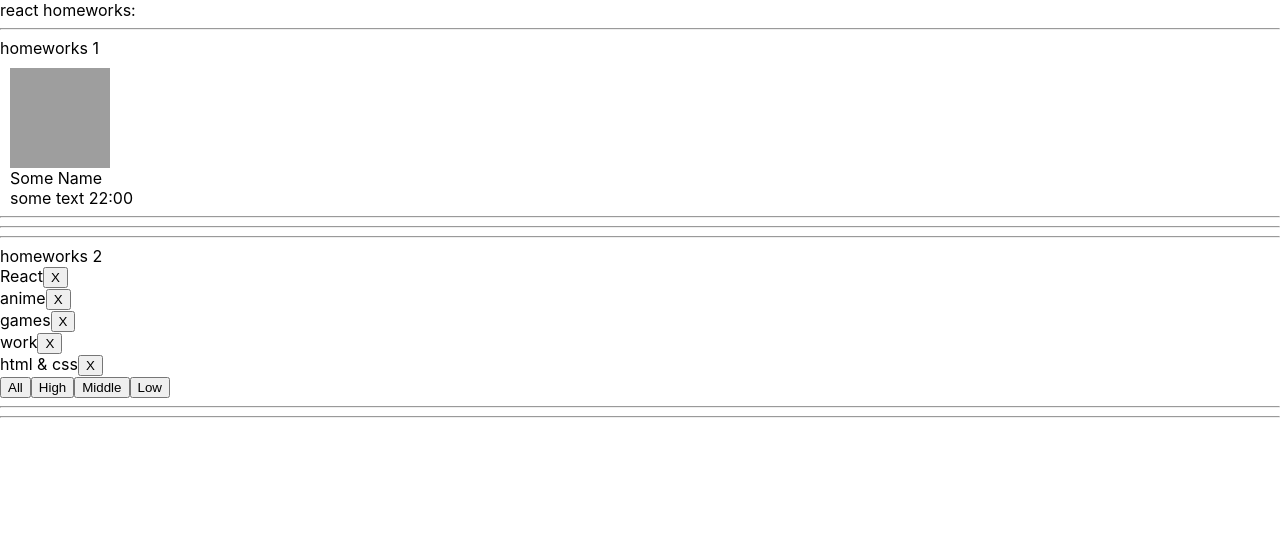
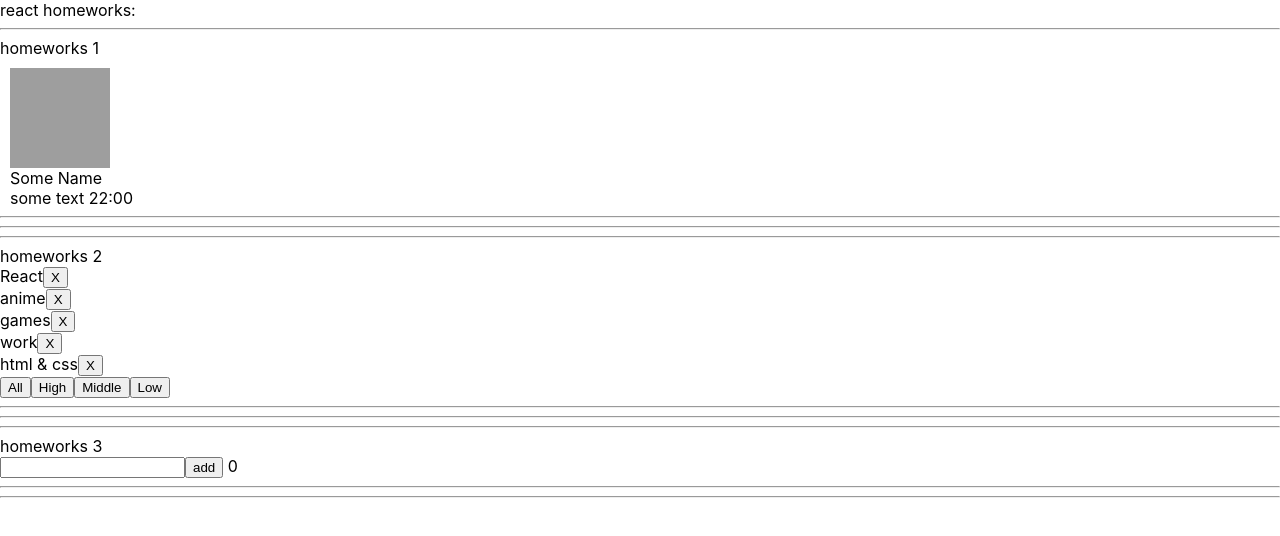
Before and after one commit to KirillDolzhenkov/homework-front-1, a React (Create React App) app: page / in a window 1280 px wide. Shown: the top 536 px of the page. Built offline with nearby package versions, Linux system fonts and the light colour scheme; grey boxes are pictures that could not be loaded.

Commit message:
HW3 is done without fixing error's color

```diff
--- a/package.json
+++ b/package.json
@@ -10,10 +10,12 @@
     "@types/node": "^12.0.0",
     "@types/react": "^16.9.0",
     "@types/react-dom": "^16.9.0",
+    "@types/uuid": "^8.3.0",
     "react": "^16.13.1",
     "react-dom": "^16.13.1",
     "react-scripts": "3.4.1",
-    "typescript": "~3.7.2"
+    "typescript": "~3.7.2",
+    "uuid": "^8.3.2"
   },
   "scripts": {
     "start": "react-scripts start",
--- a/src/p1-main/m1-ui/u1-app/App.tsx
+++ b/src/p1-main/m1-ui/u1-app/App.tsx
@@ -2,6 +2,7 @@
 import s from './App.module.css'
 import HW1 from '../../../p2-homeworks/h1/HW1'
 import HW2 from "../../../p2-homeworks/h2/HW2";
+import HW3 from '../../../p2-homeworks/h3/HW3';
 
 function App() {
     return (
@@ -9,7 +10,7 @@
             <div>react homeworks:</div>
             <HW1/>
             <HW2/>
-            {/*<HW3/>*/}
+            <HW3/>
             {/*<HW4/>*/}
             {/*<HW5/>*/}
 
--- a/src/p2-homeworks/h3/Greeting.module.css
+++ b/src/p2-homeworks/h3/Greeting.module.css
@@ -4,4 +4,5 @@
 
 .error {
     border: 1px solid red;
+    /*color: red;*/
 }
--- a/src/p2-homeworks/h3/Greeting.tsx
+++ b/src/p2-homeworks/h3/Greeting.tsx
@@ -1,26 +1,27 @@
-import React from 'react'
+import React, {ChangeEvent} from 'react'
 import s from './Greeting.module.css'
 
 type GreetingPropsType = {
-    name: any // need to fix any
-    setNameCallback: any // need to fix any
-    addUser: any // need to fix any
-    error: any // need to fix any
-    totalUsers: any // need to fix any
+    name: string // need to fix any
+    setNameCallback: (event:  ChangeEvent<HTMLInputElement>) => void // need to fix any
+    addUser: () => void // need to fix any
+    error: string // need to fix any
+    totalUsers: number // need to fix any
 }
 
 // презентационная компонента (для верстальщика)
 const Greeting: React.FC<GreetingPropsType> = (
     {name, setNameCallback, addUser, error, totalUsers} // деструктуризация пропсов
 ) => {
-    const inputClass = s.error // need to fix with (?:)
+    const inputClass = error ? s.error : ''; // need to fix with (?:)
 
     return (
         <div>
             <input value={name} onChange={setNameCallback} className={inputClass}/>
-            <span>{error}</span>
+            {/*<span >{error}</span>*/}
             <button onClick={addUser}>add</button>
-            <span>{totalUsers}</span>
+            <span> {totalUsers}</span>
+            <div className={inputClass}>{error}</div>
         </div>
     )
 }
--- a/src/p2-homeworks/h3/GreetingContainer.tsx
+++ b/src/p2-homeworks/h3/GreetingContainer.tsx
@@ -1,9 +1,10 @@
-import React, {useState} from 'react'
+import React, {ChangeEvent, useState} from 'react'
 import Greeting from './Greeting'
+import {UserType} from "./HW3";
 
 type GreetingContainerPropsType = {
-    users: any // need to fix any
-    addUserCallback: any // need to fix any
+    users: Array<UserType> // need to fix any
+    addUserCallback: (name: string) => void // need to fix any
 }
 
 // более простой и понятный для новичков
@@ -12,17 +13,24 @@
 // более современный и удобный для про :)
 // уровень локальной логики
 const GreetingContainer: React.FC<GreetingContainerPropsType> = ({users, addUserCallback}) => { // деструктуризация пропсов
-    const [name, setName] = useState<any>('') // need to fix any
-    const [error, setError] = useState<any>('') // need to fix any
+    const [name, setName] = useState<string>(''); // need to fix any
+    const [error, setError] = useState<string>(''); // need to fix any
 
-    const setNameCallback = (e: any) => { // need to fix any
-        setName('') // need to fix
+    const setNameCallback = (e: ChangeEvent<HTMLInputElement>) => { // need to fix any
+        setError('');
+        setName(e.currentTarget.value); // need to fix
     }
     const addUser = () => {
-        alert(`Hello  !`) // need to fix
+        if(name) {
+            alert(`Hello ${name} !`); // need to fix
+            setTotalUsers( totalUsers + 1);
+            setName('');
+        } else {
+            setError('error');
+        }
     }
 
-    const totalUsers = 0 // need to fix
+    const [totalUsers, setTotalUsers] = useState<number>(0); // need to fix
 
     return (
         <Greeting
--- a/src/p2-homeworks/h3/HW3.tsx
+++ b/src/p2-homeworks/h3/HW3.tsx
@@ -1,18 +1,19 @@
 import React, {useState} from 'react'
 import GreetingContainer from './GreetingContainer'
+import {v1} from "uuid";
 
 // types
 export type UserType = {
-    _id: any // need to fix any
-    name: any // need to fix any
+    _id: string // need to fix any
+    name: string // need to fix any
 }
 
 // уровень работы с глобальными данными
 function HW3() {
-    const [users, setUsers] = useState<any>([]) // need to fix any
+    const [users, setUsers] = useState<Array<UserType>>([]); // need to fix any
 
-    const addUserCallback = (name: any) => { // need to fix any
-        setUsers([]) // need to fix
+    const addUserCallback = (name: string) => { // need to fix any
+        setUsers([{_id: v1(), name}]); // need to fix
     }
 
     return (
```
Also changed, not shown: 1 other file (tests, documents, lock files or other folders).
